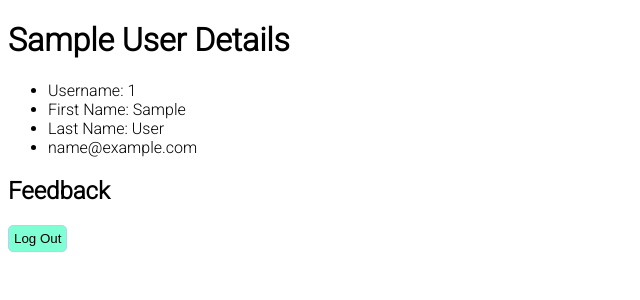
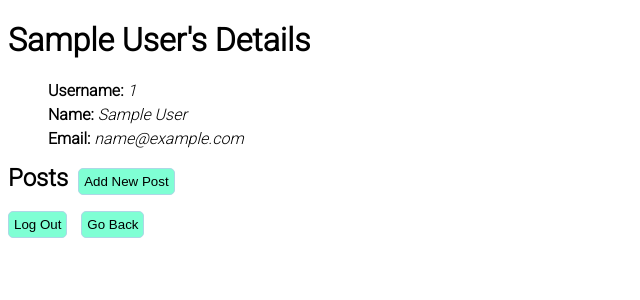
Before and after one commit to Emma-GX/flask-feedback, a Flask app: page /users/1 in a window 1280 px wide. Shown: the top 300 px of the page, without its empty margins (0-640 px from the left). Run offline with Flask 2, Linux system fonts and the light colour scheme; the visitor is signed in with stand-in values (Sample User, id 1); data comes from the database, SQL or seed files in the repository; data that the repository does not hold is empty.

Commit message:
Finishes Exercise

```diff
--- a/app.py
+++ b/app.py
@@ -1,6 +1,4 @@
-from crypt import methods
-import re
-from flask import Flask, render_template, redirect, flash, session
+from flask import Flask, render_template, redirect, flash, session, request
 from flask_debugtoolbar import DebugToolbarExtension
 from forms import RegisterForm, LoginForm, FeedbackForm
 
@@ -48,7 +46,7 @@ def register():
         db.session.commit()
         session['username'] = new_user.username
         flash(f"Welcome { new_user.username }! You Successfully Created Your Account", 'success')
-        return redirect('/user')
+        return redirect(f"/users/{username}")
 
     else:
         return render_template('register.html', form=form)
@@ -64,8 +62,33 @@ def show_user(username):
 
     user = User.query.get_or_404(username)
 
+    current_users_posts = Feedback.query.filter_by(username = username)
+
     if session.get('username') is not None:
-        return render_template("user.html", user=user)
+        return render_template("user.html", user=user, posts = current_users_posts)
+    else:
+        flash('Please Log In Before Trying To Access This Page!', 'danger')
+        return redirect('/')
+
+@app.route ('/users/all')
+def show_all_users():
+    """Shows a list of all users"""
+
+    if session.get('username') is not None:
+        users = User.query.order_by(User.username.desc()).all()
+        return render_template("all_users.html", users=users)
+    else:
+        flash('Please Log In Before Trying To Access This Page!', 'danger')
+        return redirect('/')
+
+
+@app.route('/posts/all')
+def show_all_posts():
+    """Show list of all posts"""
+
+    if session.get('username') is not None:
+        posts = Feedback.query.all()
+        return render_template('all_feedback.html', posts=posts)
     else:
         flash('Please Log In Before Trying To Access This Page!', 'danger')
         return redirect('/')
@@ -105,33 +128,75 @@ def log_out_user():
     return redirect('/')
 
 
-# @app.route()
-# def feedback():
-#     """Display a form to add feedback Make sure that only the user who
-#     is logged in can see this form
-
-#     Add a new piece of feedback and redirect to /users/<username>
-#     — Make sure that only the user who is logged in can successfully add feedback
-#     """
-
-
-
 @app.route('/users/<username>/feedback/add', methods=['GET', 'POST'])
 def show_user_form(username):
-    """Display a template the shows information about that user
-    (everything except for their password)
-
+    """Display a form to a new feedback
     You should ensure that only logged in users can access this page
     """
 
-
-    user = User.query.get_or_404(username)
-
-
-
     if session.get('username') is not None:
         form = FeedbackForm()
-        return render_template(f"feedback.html", user=user)
+        all_posts = Feedback.query.all()
+        if form.validate_on_submit():
+            title = form.title.data
+            content = form.content.data
+            new_post = Feedback(title=title, content=content, username=session["username"])
+            db.session.add(new_post)
+            db.session.commit()
+            flash('Post Created!', 'success')
+            return redirect('/posts/all')
+        return render_template(f"feedback.html", form=form, posts=all_posts)
     else:
         flash('Please Log In Before Trying To Access This Page!', 'danger')
         return redirect('/')
+
+
+@app.route('/feedback/<int:id>/delete', methods=["POST"])
+def delete_feedback(id):
+    """Delete a Post by the Feedback id"""
+
+    # If someone tries to send a request from insomnia
+    if 'username' not in session:
+        flash("Please Log In First", 'danger')
+        return redirect('/')
+
+    post = Feedback.query.get_or_404(id)
+    if post.username == session['username']:
+        db.session.delete(post)
+        db.session.commit()
+        flash("Post Deleted", 'success')
+
+        return redirect("/posts/all")
+    flash("You Don't Have Permission To Delete This Post")
+    return redirect("/posts/all")
+
+
+@app.route('/feedback/<int:id>/update', methods=['GET', 'POST'])
+def edit_post(id):
+    """Show the edit page for a user.
+       Have a cancel button that returns to the detail
+       page for a user, and a save button that updates
+       the user.
+
+        Process the edit form, returning the user to the /users page."""
+    form = FeedbackForm()
+    post = Feedback.query.get_or_404(id)
+    # This takes the values from post and fills the form
+    if request.method == 'GET':
+        form.title.data = post.title
+        form.content.data = post.content
+
+    if form.validate_on_submit():
+        post.title = request.form['title']
+        post.content = request.form['content']
+
+        current_user = post.username
+
+
+        db.session.add(post)
+        db.session.commit()
+        flash("Post Updated", 'success')
+        return redirect(f"/users/{current_user}")
+
+
+    return render_template('feedback.html', post=post, form=form)
--- a/static/style.css
+++ b/static/style.css
@@ -26,6 +26,17 @@ p {
     border: 1px solid red;
 }
 
+button.no_padding {
+    display: inline;
+    margin-left: 10px;
+    padding: 2px;
+    font-size: 10px;
+    color: white;
+    background-color: coral;
+    border: 1px solid red;
+    border-radius: 5px;
+ }
+
 button {
     display: inline;
     margin-right: 10px;
@@ -38,3 +49,30 @@ button {
     text-decoration: none;
     color: black;
  }
+
+ li {
+     list-style-type: none;
+     margin-bottom: 5px;
+ }
+
+ .title {
+     font-weight: bold;
+ }
+
+ .post {
+     border: 1px solid black;
+     width: 300px;
+     border-radius: 5px;
+     padding: 10px;
+     font-style: italic;
+     margin-bottom: 30px;
+ }
+
+ .inline {
+     display: inline;
+     margin-right: 10px;
+ }
+
+ .space {
+     margin-bottom: 5px;
+ }
--- a/templates/feedback.html
+++ b/templates/feedback.html
@@ -13,7 +13,7 @@
         {% for field in form
             if field.widget.input_type != 'hidden' %}
         <p>
-            {{ field.label }}
+            {{ field.label }}<br>
             {{ field }}
 
             {% for error in field.errors %}
@@ -23,6 +23,7 @@
         {% endfor %}
 
 		<button type="submit">Submit Feedback</button>
+        <button><a href="/users/all">Cancel</a></button>
 	</form>
 </div>
 
--- a/templates/user.html
+++ b/templates/user.html
@@ -4,29 +4,39 @@
 
 {% block content %}
 <div>
-	<h1>{{ user.first_name }} {{user.last_name}} Details</h1>
+	<h1>{{ user.first_name }} {{user.last_name}}'s Details</h1>
 
 	<ul>
-		<li>Username: {{ user.username }}</li>
-		<li>First Name: {{ user.first_name }}</li>
-		<li>Last Name: {{ user.last_name }}</li>
-		<li>{{ user.email }}</li>
+		<li><b>Username:</b> <i>{{ user.username }}</i></li>
+		<li><b>Name:</b> <i>{{ user.first_name }} {{ user.last_name }}</i></li>
+		<li><b>Email: </b><i>{{ user.email }}</i></li>
 	</ul>
 </div>
 
 <div>
-	<h2>Feedback</h2>
+	<h2 class="inline">Posts</h2><button>
+
+	<a href="/users/{{ user.username }}/feedback/add">Add New Post</a></button>
+
 	<ul>
 
-        {% for feedback in user.feedbacks %}
-        <li>{{ user.feedbacks.title }}</li>
-		<li>{{ user.feedbacks.content }}</li>
+        {% for post in posts %}
+        <li class="title space">
+			Title: {{ post.title }}
+			{% if session['username'] == post.username %}
+			<form class="inline" action="/feedback/{{post.id}}/update" method="GET">
+				<button class="no_padding" type="submit">Edit</button>
+			</form>
+			{% endif %}
+		</li>
+		<li class="post">{{ post.content }}</li>
         {% endfor %}
 
     </ul>
 </div>
 <form action="/logout" method="POST">
 	<button type="submit">Log Out</button>
+	<button><a href="/users/all">Go Back</a></button>
 </form>
 
 {% endblock %}
```
Also changed, not shown: templates/all_feedback.html (added, +27 -0 lines), templates/all_users.html (added, +18 -0 lines).
